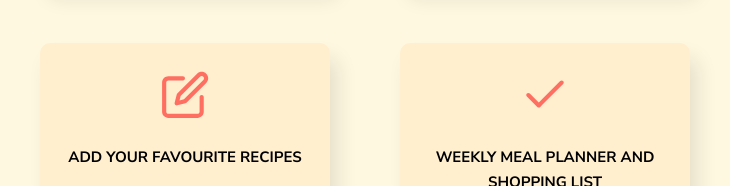
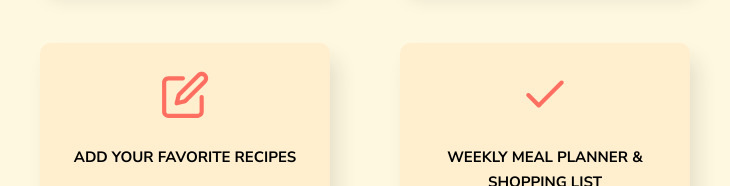
Before and after one commit to Kafolabi/forkify, a website built with Parcel: page index.html in a window 1280 px wide. Shown: the part 614-800 px from the top of the page, 475-1205 px from the left. Built offline with nearby package versions, Linux system fonts and the light colour scheme.

Commit message:
Add cardView and update project files
- Implemented `cardView.js` to enhance UI functionality.
- Updated `controller.js` and `config.js` for improved logic and configuration.
- Modified `index.html` and `dist/index.html` for layout adjustments.
- Added and updated build files in the `dist` folder.

```diff
--- a/index.html
+++ b/index.html
@@ -158,37 +158,10 @@
           </div>
           <p>Start by searching for a recipe or an ingredient. Have fun!</p> -->
 
-          <div class="cards">
-            <div class="card">
-              <div>
-                <svg>
-                  <use href="/public/icons.svg#icon-search"></use>
-                </svg>
-              </div>
-              <h2 class="card__header">SEARCH OVER 1,000,000 RECIPES</h2>
-              <p>
-                Bookmark them, add recipes to your weekly meal planner and
-                select what ingredients you need to buy. They will be waiting
-                for you in your shopping list!
-              </p>
-            </div>
-            <div class="card">
-              <div>
-                <svg>
-                  <use href="/public/icons.svg#icon-clock"></use>
-                </svg>
-              </div>
-              <h2 class="card__header">TAILORED FOR AFRICANS</h2>
-              <p>
-                Search for hundreds of Nigerian recipes ranging from the
-                sumptuous egusi soup to the much acclaimed jollof rice. We have
-                it all!
-              </p>
-            </div>
-          </div>
+          <div class="cards" id="firstCardRow"></div>
 
-          <div class="cards">
-            <div class="card">
+          <div class="cards" id="secondCardRow">
+            <!-- <div class="card">
               <div>
                 <svg>
                   <use href="/public/icons.svg#icon-edit"></use>
@@ -215,7 +188,7 @@
                 ingredients to purchase based on a certain recipe. View all in
                 your shopping list!
               </p>
-            </div>
+            </div> -->
           </div>
         </div>
         <!-- <div class="spinner">
--- a/src/js/config.js
+++ b/src/js/config.js
@@ -1,3 +1,7 @@
+import icons from '../../public/icons.svg';
+
+export const ICONS_URL = icons;
+
 export const API_URL = 'https://forkify-api.herokuapp.com/api/v2/recipes/';
 export const TIMEOUT_SEC = 10;
 export const RES_PER_PAGE = 10;
--- a/src/js/controller.js
+++ b/src/js/controller.js
@@ -7,6 +7,7 @@ import paginationView from './views/paginationView.js';
 import bookmarksView from './views/bookmarksView.js';
 import addRecipeView from './views/addRecipeView.js';
 import ThemeToggle from './views/toggler.js';
+import cardView from './views/cardView.js';
 import { toggleSelector } from './views/toggler.js';
 
 import 'core-js/stable';
@@ -14,6 +15,58 @@ import { async } from 'regenerator-runtime';
 
 // https://forkify-api.herokuapp.com/v2
 ///////////////////////////////////////
+// src/js/controller.js
+import icons from '../../public/icons.svg';
+
+// Function to replace the SVG placeholder
+const replaceIconPaths = function () {
+  document.querySelectorAll('use[href="[ICONS_PATH]"]').forEach(useElement => {
+    const currentHref = useElement.getAttribute('href'); // e.g., "[ICONS_PATH]#icon-search"
+    const iconId = currentHref.split('#')[1]; // e.g., "icon-search"
+    useElement.setAttribute('href', `${icons}#${iconId}`); // e.g., "/icons.c5b0f01c.svg#icon-search"
+  });
+};
+
+const controlCards = function () {
+  const cardData = [
+    {
+      icon: 'icon-search',
+      title: 'SEARCH OVER 1,000,000 RECIPES',
+      description: `
+                Bookmark them, add recipes to your weekly meal planner and
+                select what ingredients you need to buy. They will be waiting
+                for you in your shopping list!`,
+    },
+    {
+      icon: 'icon-clock',
+      title: 'TAILORED FOR AFRICANS',
+      description: `Search for hundreds of Nigerian recipes ranging from the
+                sumptuous egusi soup to the much acclaimed jollof rice. We have
+                it all!`,
+    },
+    {
+      icon: 'icon-edit',
+      title: 'ADD YOUR FAVORITE RECIPES',
+      description: `Give us an URL of your favorite recipe on the Internet, an URL
+                of its image and some more details. We will keep your dearest
+                recipes safe and handy!`,
+    },
+    {
+      icon: 'icon-check',
+      title: 'WEEKLY MEAL PLANNER & SHOPPING LIST',
+      description: `Plan your meals for the next week every Monday and decide on the
+                ingredients to purchase based on a certain recipe. View all in
+                your shopping list!`,
+    },
+  ];
+
+  // Generate markup and render it
+  cardView._generateMarkup(cardData);
+  // cardView.cardsContainer.innerHTML = markup1;
+};
+
+// Call the controller function when needed
+controlCards();
 
 const controlRecipes = async function () {
   try {
@@ -61,7 +114,7 @@ const controlSearchResults = async function () {
     console.log(err);
   }
 };
-controlSearchResults();
+// controlSearchResults();
 
 const controlPagination = function (gotoPage) {
   // 1) Render NEW results
@@ -129,7 +182,8 @@ const controlAddRecipe = async function (newRecipe) {
 
 const init = function () {
   new ThemeToggle(toggleSelector);
-
+  controlSearchResults();
+  replaceIconPaths(); // Call the function to replace the SVG placeholder
   bookmarksView.addHandlerRender(controlBookmarks);
   recipeView.addHandlerRender(controlRecipes);
   recipeView.addHandlerUpdateServings(controlServings);
--- /dev/null
+++ b/src/js/views/cardView.js
@@ -0,0 +1,62 @@
+import icons from '/public/icons.svg';
+import View from './view';
+
+class CardView {
+  constructor() {
+    this.cardsfirstRow = document.querySelector('#firstCardRow');
+    this.cardssecondRow = document.querySelector('#secondCardRow');
+    console.log(this.cardssecondRow);
+    this.cards = [];
+  }
+
+  _generateMarkup(cards = []) {
+    const firstRowCards = cards.slice(0, 2);
+    const secondRowCards = cards.slice(2, 4);
+    console.log(secondRowCards);
+
+    this.cardsfirstRow.innerHTML = '';
+    this.cardssecondRow.innerHTML = '';
+
+    const firstMarkup = firstRowCards
+      .map(card => {
+        return `<div class="card">
+              <div>
+                <svg>
+                  <use href="${icons}#${card.icon}"></use>
+                </svg>
+              </div>
+              <h2 class="card__header">${card.title}</h2>
+              <p> ${card.description}
+              </p>
+            </div>
+            `;
+      })
+      .join('');
+    const secondMarkup = secondRowCards
+      .map(card => {
+        return `<div class="card">
+              <div>
+                <svg>
+                  <use href="${icons}#${card.icon}"></use>
+                </svg>
+              </div>
+              <h2 class="card__header">${card.title}</h2>
+              <p> ${card.description}
+              </p>
+            </div>
+            `;
+      })
+      .join('');
+
+    this.cardsfirstRow.innerHTML = firstMarkup;
+    this.cardssecondRow.innerHTML = secondMarkup;
+
+    return this.cardsfirstRow.innerHTML + this.cardssecondRow.innerHTML;
+  }
+
+  clearCards() {
+    this.cardsContainer.innerHTML = '';
+  }
+}
+
+export default new CardView();
```
Also changed, not shown: dist/index.html, 4 other files.
